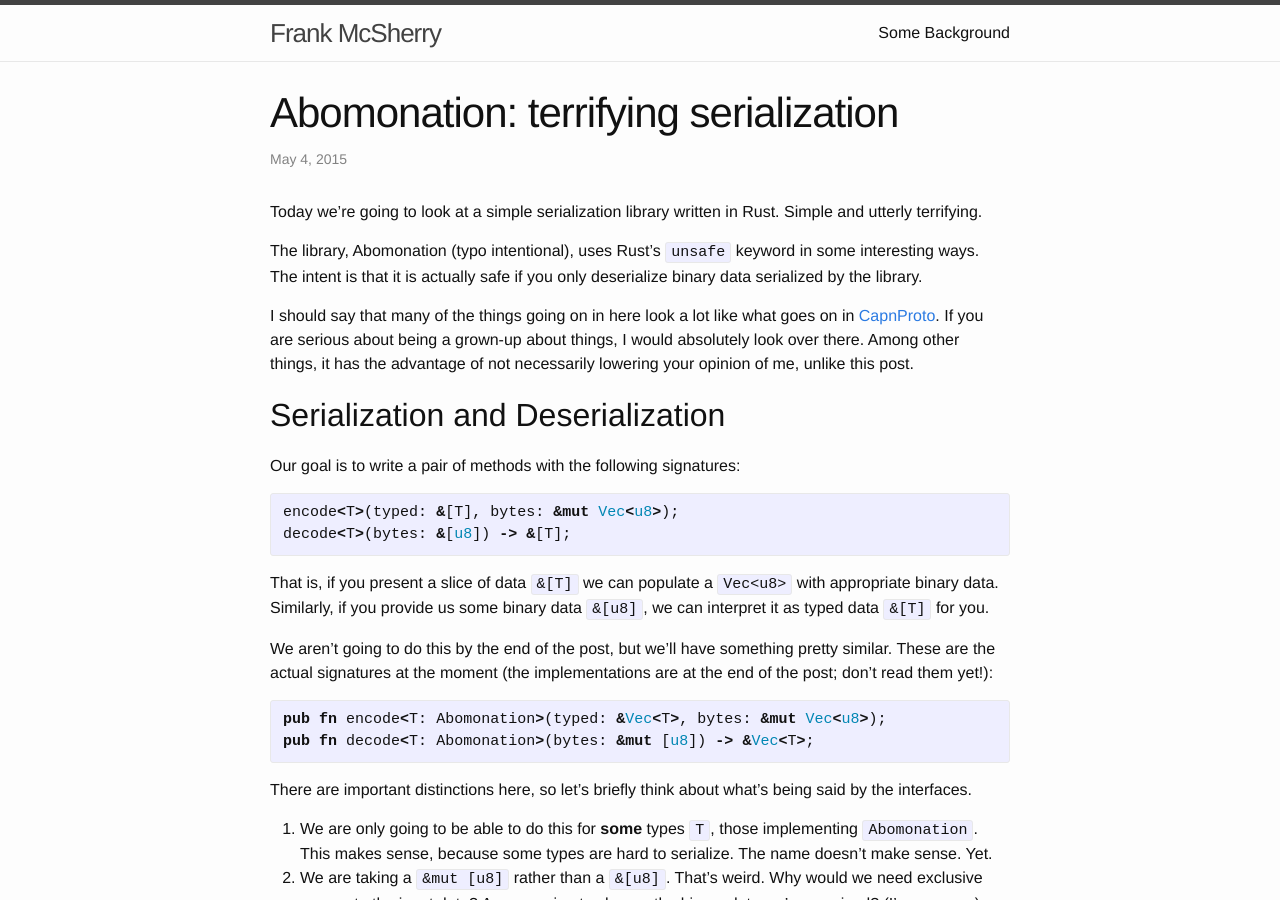
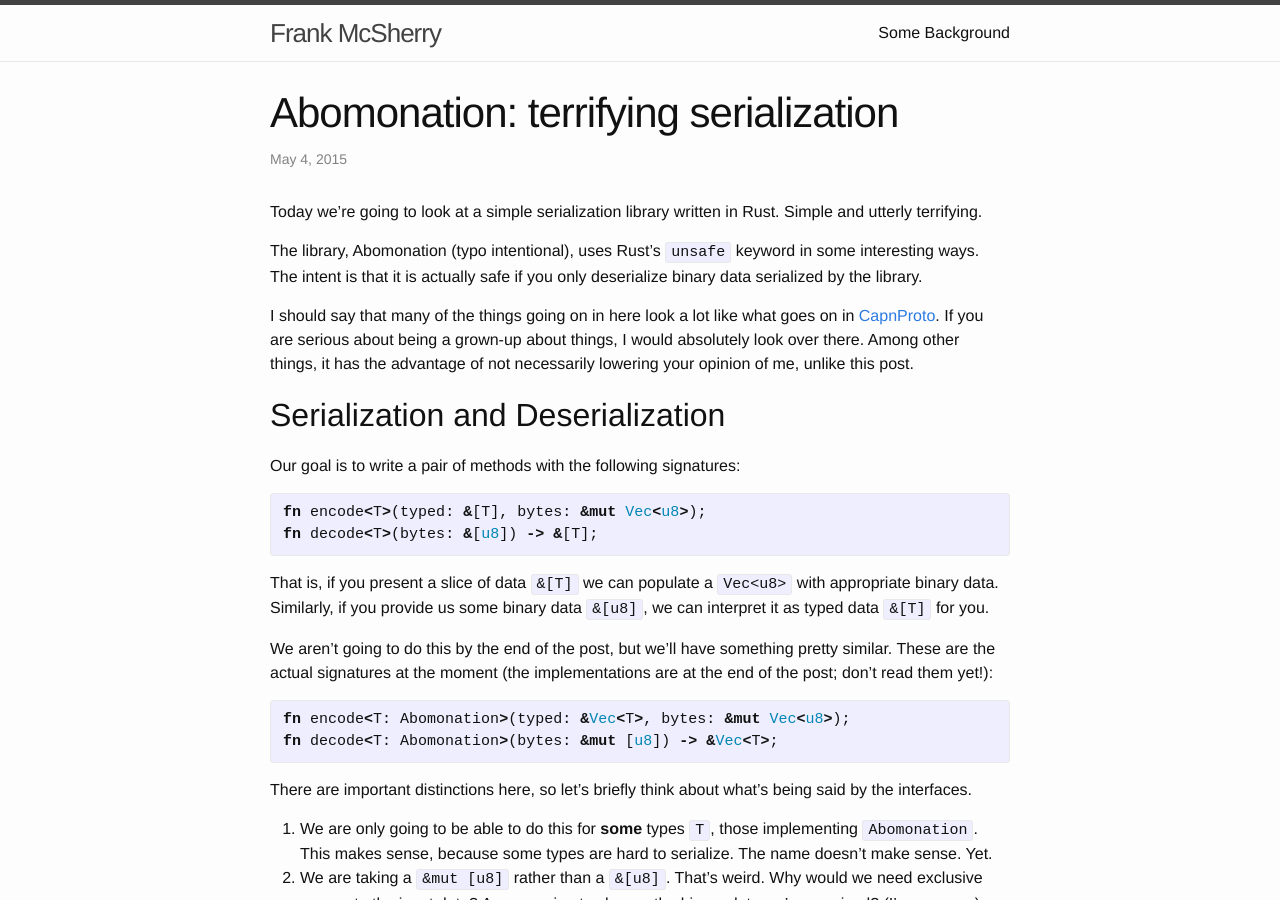
Before and after one commit to frankmcsherry/frankmcsherry.github.io, a Jekyll site: the page built from _posts/2015-05-04-unsafe-at-any-speed.md, in a window 1280 px wide and 900 px high. Built offline with Jekyll 4.4.1, drawn with Linux system fonts in a browser that asks for light colours.

Commit message:
abomonation

```diff
--- a/_posts/2015-05-04-unsafe-at-any-speed.md
+++ b/_posts/2015-05-04-unsafe-at-any-speed.md
@@ -17,8 +17,8 @@ I should say that many of the things going on in here look a lot like what goes
 Our goal is to write a pair of methods with the following signatures:
 
 {% highlight rust %}
-encode<T>(typed: &[T], bytes: &mut Vec<u8>);
-decode<T>(bytes: &[u8]) -> &[T];
+fn encode<T>(typed: &[T], bytes: &mut Vec<u8>);
+fn decode<T>(bytes: &[u8]) -> &[T];
 {% endhighlight %}
 
 That is, if you present a slice of data `&[T]` we can populate a `Vec<u8>` with appropriate binary data. Similarly, if you provide us some binary data `&[u8]`, we can interpret it as typed data `&[T]` for you.
@@ -26,8 +26,8 @@ That is, if you present a slice of data `&[T]` we can populate a `Vec<u8>` with
 We aren't going to do this by the end of the post, but we'll have something pretty similar. These are the actual signatures at the moment (the implementations are at the end of the post; don't read them yet!):
 
 {% highlight rust %}
-pub fn encode<T: Abomonation>(typed: &Vec<T>, bytes: &mut Vec<u8>);
-pub fn decode<T: Abomonation>(bytes: &mut [u8]) -> &Vec<T>;
+fn encode<T: Abomonation>(typed: &Vec<T>, bytes: &mut Vec<u8>);
+fn decode<T: Abomonation>(bytes: &mut [u8]) -> &Vec<T>;
 {% endhighlight %}
 
 There are important distinctions here, so let's briefly think about what's being said by the interfaces.
@@ -105,7 +105,7 @@ Primitive types are neat and all, but we are serious people! What about things l
 Ok, let's just write down this trait.
 
 {% highlight rust %}
-pub trait Abomonation {
+trait Abomonation {
     unsafe fn entomb(&self, _writer: &mut Vec<u8>) { }
     unsafe fn exhume(&mut self, _bytes: &mut &[u8]) { }
 }
```
Also changed, not shown: 2 other files.
